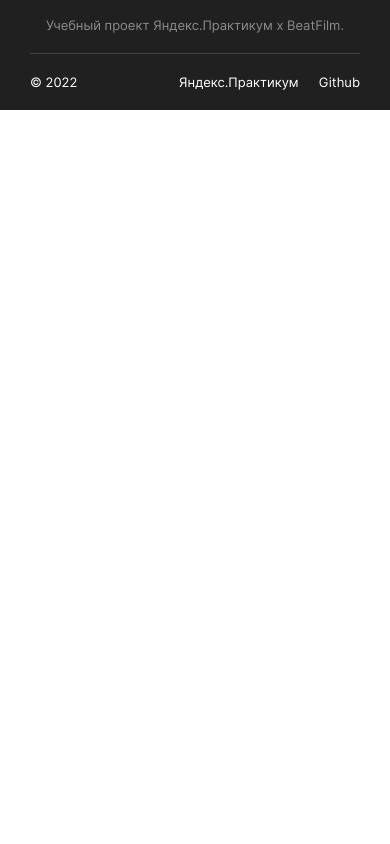
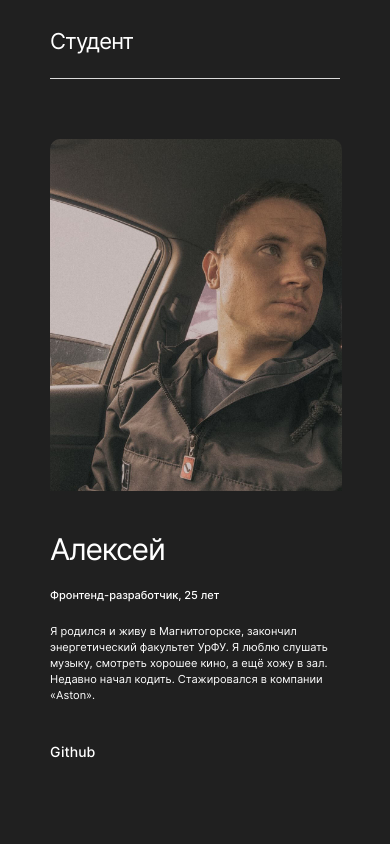
Before and after one commit to Alexeyitm/movies-explorer-frontend, a React (Create React App) app: page / in a window 390 px wide. Shown: the part 2100-2944 px from the top of the page. Before the commit the page ends 2210 px from the top, so only its background shows below. Built offline with nearby package versions, Linux system fonts and the light colour scheme.

Commit message:
feat: create markup aboutme

```diff
--- /dev/null
+++ b/src/components/App/Main/AboutMe/AboutMe.css
@@ -0,0 +1,171 @@
+.about-me {
+  background: #202020;
+}
+
+.about-me__container {
+  max-width: 1440px;
+  margin: 0 auto;
+  padding: 110px 70px 101px;
+}
+
+@media screen and (max-width: 768px) {
+  .about-me__container {
+    padding: 90px 50px 91px;
+  }
+}
+
+@media screen and (max-width: 340px) {
+  .about-me__container {
+    padding: 70px 14px;
+  }
+}
+
+.about-me__title {
+  margin: 0 auto;
+  padding-bottom: 23px;
+  border-bottom: 1px #DADADA solid;
+  font-weight: 400;
+  font-size: 22px;
+  line-height: 27px;
+  letter-spacing: -0.04em;
+}
+
+@media screen and (max-width: 340px) {
+  .about-me__title {
+    font-size: 18px;
+    line-height: 22px;
+    padding-bottom: 28px;
+  }
+}
+
+.about-me__grid {
+  margin-top: 66px;
+  display: grid;
+  grid-template-areas:
+    "name photo"
+    "profession photo"
+    "description photo"
+    "github photo";
+  grid-column-gap: 50px;
+}
+
+@media screen and (max-width: 560px) {
+  .about-me__grid {
+    margin-top: 60px;
+    grid-template-areas:
+      "photo"
+      "name"
+      "profession"
+      "description"
+      "github";
+  }
+}
+
+.about-me__name {
+  grid-area: name;
+  margin: 0;
+  font-weight: 400;
+  font-size: 50px;
+  line-height: 58px;
+  letter-spacing: -0.04em;
+  padding-bottom: 16px;
+}
+
+@media screen and (max-width: 768px) {
+  .about-me__name {
+    font-size: 40px;
+    line-height: 40px;
+  }
+}
+
+@media screen and (max-width: 560px) {
+  .about-me__name {
+    font-size: 30px;
+    line-height: 36px;
+    padding-bottom: 20px;
+  }
+}
+
+.about-me__profession {
+  grid-area: profession;
+  margin: 0;
+  font-weight: 500;
+  font-size: 18px;
+  line-height: 20px;
+  padding-bottom: 26px;
+}
+
+@media screen and (max-width: 768px) {
+  .about-me__profession {
+    font-size: 12px;
+    line-height: 18px;
+    padding-bottom: 20px;
+  }
+}
+
+@media screen and (max-width: 560px) {
+  .about-me__profession {
+    font-size: 11px;
+    line-height: 16px;
+  }
+}
+
+.about-me__description {
+  grid-area: description;
+  max-width: 600px;
+  margin: 0;
+  font-weight: 400;
+  font-size: 14px;
+  line-height: 22px;
+  padding-bottom: 99px;
+}
+
+@media screen and (max-width: 768px) {
+  .about-me__description {
+    font-size: 12px;
+    line-height: 18px;
+    padding-bottom: 87px;
+  }
+}
+
+@media screen and (max-width: 560px) {
+  .about-me__description {
+    font-size: 11px;
+    line-height: 16px;
+    padding-bottom: 40px;
+  }
+}
+
+.about-me__github {
+  grid-area: github;
+  font-weight: 500;
+  font-size: 14px;
+  line-height: 17px;
+  text-decoration: none;
+  color: #FFFFFF;
+}
+
+.about-me__photo {
+  grid-area: photo;
+  width: 270px;
+  height: 327px;
+  border-radius: 10px;
+  object-fit: cover;
+  justify-self: right;
+}
+
+@media screen and (max-width: 768px) {
+  .about-me__photo {
+    width: 255px;
+    height: 307px;
+  }
+}
+
+@media screen and (max-width: 560px) {
+  .about-me__photo {
+    width: 292px;
+    height: 352px;
+    padding-bottom: 40px;
+    justify-self: center;
+  }
+}
--- /dev/null
+++ b/src/components/App/Main/AboutMe/AboutMe.jsx
@@ -0,0 +1,29 @@
+import './AboutMe.css';
+import me from '../../../../images/me.jpg';
+
+function AboutMe() {
+  return (
+    <section className="about-me">
+      <div className="about-me__container">
+        <h2 className="about-me__title">Студент</h2>
+        <div className="about-me__grid">
+          <h3 className="about-me__name">Алексей</h3>
+          <p className="about-me__profession">
+          Фронтенд-разработчик, 25 лет
+          </p>
+          <p className="about-me__description">
+          Я родился и живу в Магнитогорске, закончил энергетический факультет УрФУ.
+          Я люблю слушать музыку, смотреть хорошее кино, а ещё хожу в зал.
+          Недавно начал кодить. Стажировался в компании «Aston».
+          </p>
+          <a className="about-me__github" href="https://github.com/Alexeyitm">
+            Github
+          </a>
+          <img className="about-me__photo" src={me} alt="Алексей"/>
+        </div>
+      </div>
+    </section>
+  );
+}
+
+export default AboutMe;
--- a/src/components/App/Main/Main.jsx
+++ b/src/components/App/Main/Main.jsx
@@ -3,6 +3,7 @@ import Promo from './Promo/Promo';
 import Footer from '../Footer/Footer';
 import AboutProject from './AboutProject/AboutProject';
 import Techs from './Techs/Techs';
+import AboutMe from './AboutMe/AboutMe'
 
 function Main() {
   return (
@@ -10,6 +11,7 @@ function Main() {
       <Promo/>
       <AboutProject/>
       <Techs/>
+      <AboutMe/>
       <Footer/>
     </div>
   );
```
Also changed, not shown: src/images/me.jpg (added).
